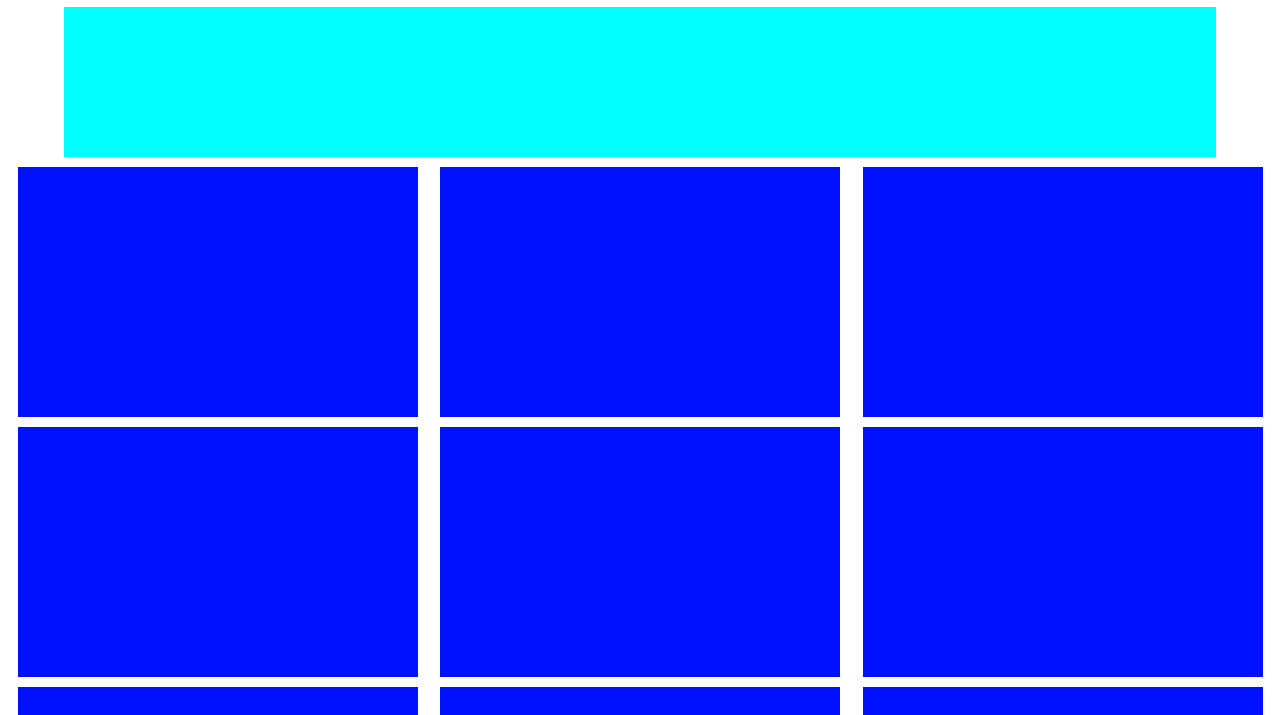
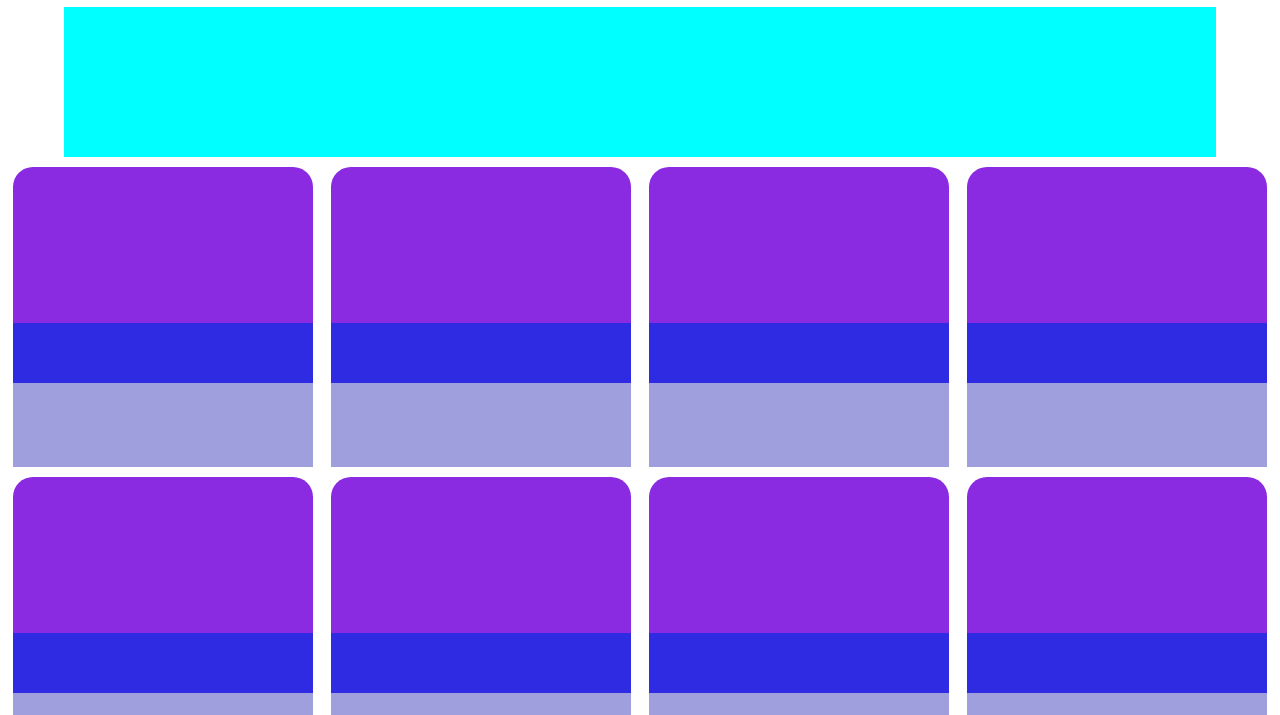
Before and after one commit to gitkrishnaa/letme_0.1, a plain HTML site: page index.html in a window 1280 px wide. Shown: the part 85-800 px from the top of the page. Drawn offline with Linux system fonts and the light colour scheme.

Commit message:
2 files modified

```diff
--- a/script.js
+++ b/script.js
@@ -9,10 +9,19 @@ fetch('./data.json')
 console.log(json)
 for(let i=0;i<json.length;i++){
 
-let a1=document.createElement("div");
-x.appendChild(a1);
+let div1=document.createElement("div");
+x.appendChild(div1);
 
 
+let div2=document.createElement("div");
+div1.appendChild(div2);
+
+
+let div3=document.createElement("div");
+div1.appendChild(div3);
+
+let div4=document.createElement("div");
+div1.appendChild(div4);
 
 
 
--- a/styles.css
+++ b/styles.css
@@ -62,7 +62,26 @@ width: 100%;
 #main>div{
   width: 90%;
   margin: 5px;
-max-width: 400px;
-height: 250px;
-background-color: rgb(0, 17, 255);
+max-width: 300px;
+min-height: 300px;
+background-color:white;
+/* border-radius: 20px; */
+/* border: 2px solid blue; */
+
 }
+#main>div>:nth-child(1){
+  width: 100%;
+  height: 52%;
+  background-color: blueviolet;
+  border-radius:20px 20px 0px 0px ;
+}
+#main>div>:nth-child(2){
+  width: 100%;
+  height: 20%;
+  background-color: rgb(46, 43, 226);
+}
+#main>div>:nth-child(3){
+  width: 100%;
+  height: 28%;
+  background-color: rgb(160, 159, 221);
+}
```
